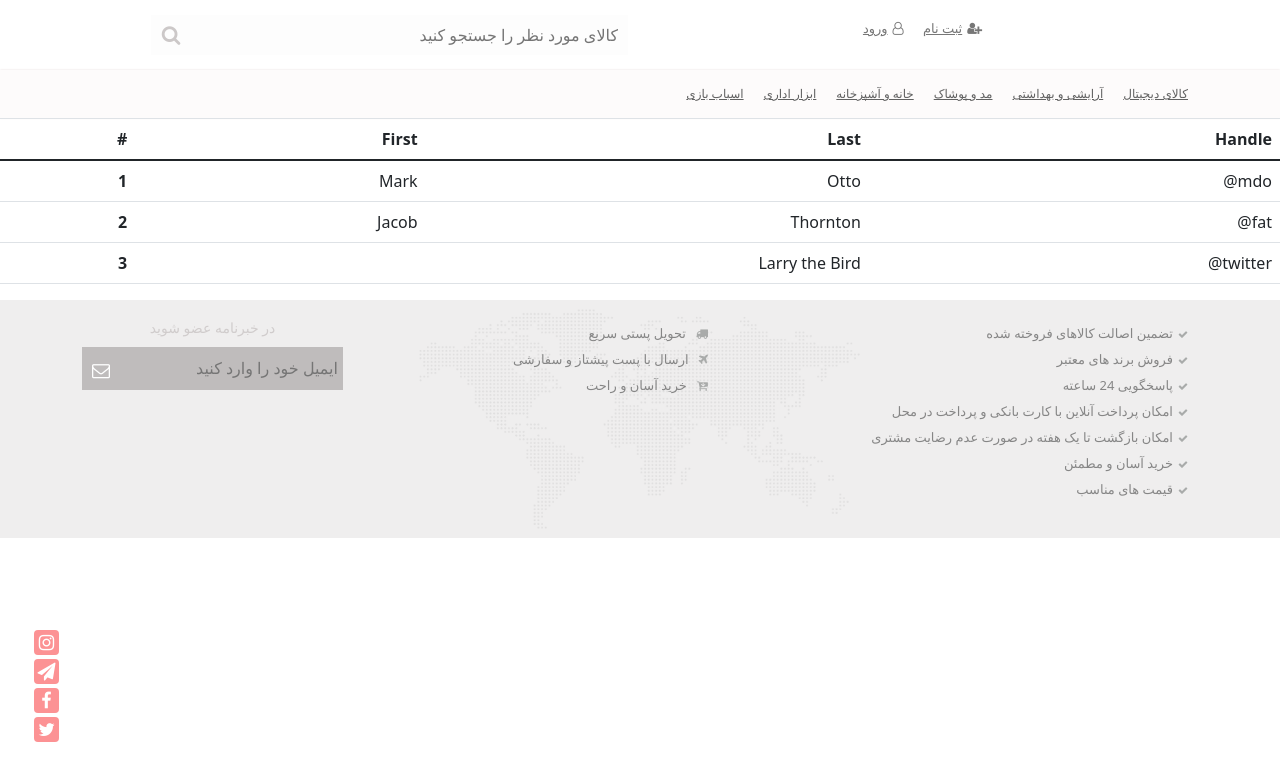
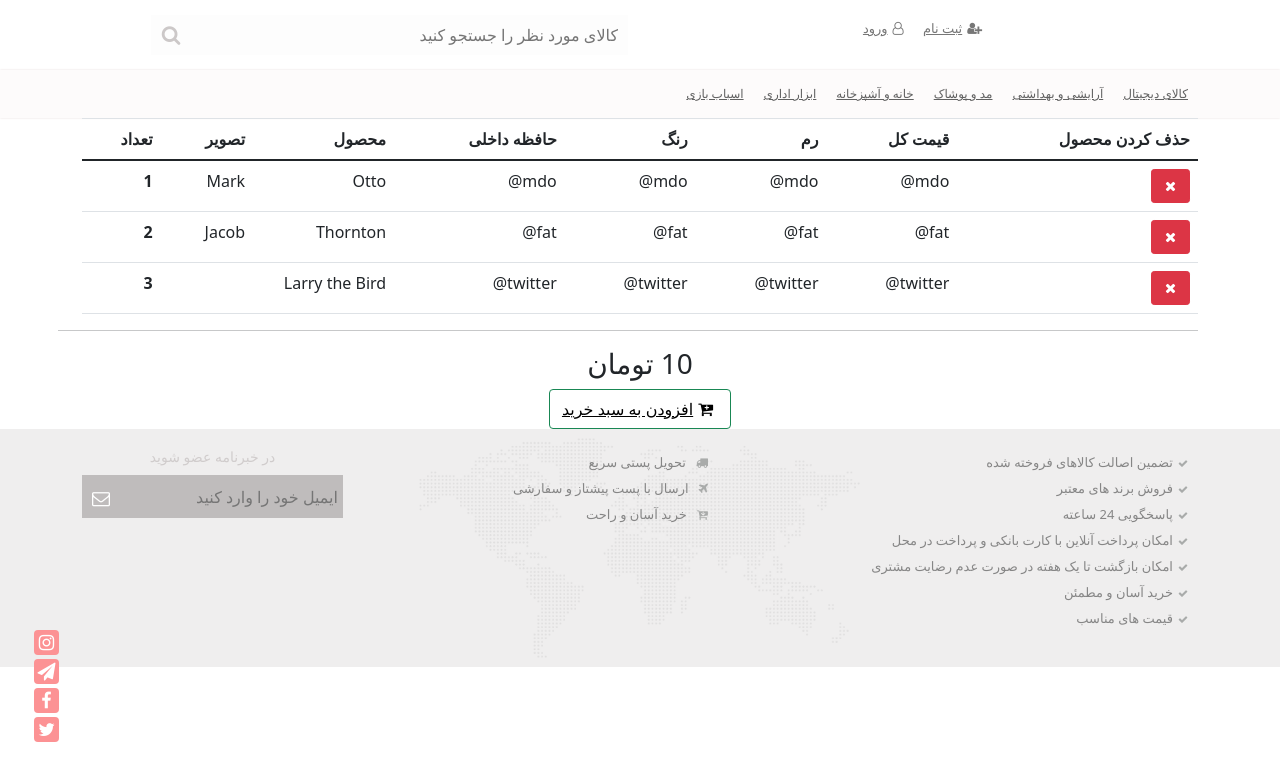
Before and after one commit to Solixm/Django-Shop, a Django app: template cart/templates/cart/cart_detail.html in a window 1280 px wide. Shown: the top 781 px of the page. Run offline with Django 4.2, Linux system fonts and the light colour scheme; the template is opened without the code that fills it: values that come from a table or form of the project are taken from there, others are empty; tables that the repository leaves empty hold one stand-in row (values such as "Sample post"); some libraries are stand-ins or nearby versions.

Commit message:
Add Session for Cart

```diff
--- a/cart/templates/cart/cart_detail.html
+++ b/cart/templates/cart/cart_detail.html
@@ -3,13 +3,19 @@
 {% block main %}
     <link href="https://cdn.jsdelivr.net/npm/bootstrap@5.0.2/dist/css/bootstrap.min.css" rel="stylesheet"
           integrity="sha384-EVSTQN3/azprG1Anm3QDgpJLIm9Nao0Yz1ztcQTwFspd3yD65VohhpuuCOmLASjC" crossorigin="anonymous">
+    <div class="container">
+        <div>
             <table dir="ltr" class="table">
                 <thead>
                 <tr>
-            <th scope="col">#</th>
-            <th scope="col">First</th>
-            <th scope="col">Last</th>
-            <th scope="col">Handle</th>
+                    <th scope="col">تعداد</th>
+                    <th scope="col">تصویر</th>
+                    <th scope="col">محصول</th>
+                    <th scope="col">حافظه داخلی</th>
+                    <th scope="col">رنگ</th>
+                    <th scope="col">رم</th>
+                    <th scope="col">قیمت کل</th>
+                    <th scope="col">حذف کردن محصول</th>
                 </tr>
                 </thead>
                 <tbody class="table-group-divider">
@@ -18,18 +24,52 @@
                     <td>Mark</td>
                     <td>Otto</td>
                     <td>@mdo</td>
+                    <td>@mdo</td>
+                    <td>@mdo</td>
+                    <td>@mdo</td>
+                    <td class="align-middle">
+                        <button class="btn btn-sm btn-danger"><i class="fa fa-times"></i></button>
+                    </td>
                 </tr>
                 <tr>
                     <th scope="row">2</th>
                     <td>Jacob</td>
                     <td>Thornton</td>
                     <td>@fat</td>
+                    <td>@fat</td>
+                    <td>@fat</td>
+                    <td>@fat</td>
+                    <td class="align-middle">
+                        <button class="btn btn-sm btn-danger"><i class="fa fa-times"></i></button>
+                    </td>
                 </tr>
                 <tr>
                     <th scope="row">3</th>
                     <td colspan="2">Larry the Bird</td>
                     <td>@twitter</td>
+                    <td>@twitter</td>
+                    <td>@twitter</td>
+                    <td>@twitter</td>
+                    <td class="align-middle">
+                        <button class="btn btn-sm btn-danger"><i class="fa fa-times"></i></button>
+                    </td>
                 </tr>
+
                 </tbody>
             </table>
+        </div>
+        <div class="container">
+            <div class="row" align="center">
+                <hr>
+                <h3>{{ product.price }} تومان</h3>
+                <div class="btn-single">
+                    <button type="button" class="btn btn-outline-success"><a style="color: black"
+                                                                             href="{% url "home:home" %}"><i
+                            class="fa fa-cart-plus"></i>افزودن به سبد خرید</a></button>
+
+                </div>
+            </div>
+        </div>
+    </div>
+
 {% endblock %}
--- a/cart/urls.py
+++ b/cart/urls.py
@@ -3,5 +3,6 @@ from . import views
 
 app_name = 'cart'
 urlpatterns = [
-    path('detail', views.CartDetailView.as_view(), name='detail')
+    path('detail', views.CartDetailView.as_view(), name='detail'),
+    path('add/<int:pk>', views.CartAddView.as_view(), name='add'),
 ]
```
Also changed, not shown: cart/cart_module.py (added, +29 -0 lines), cart/views.py (+19 -1 lines), product/templates/product/product_detail.html (+6 -2 lines). Lines whose indentation alone changed are shown as unchanged.
